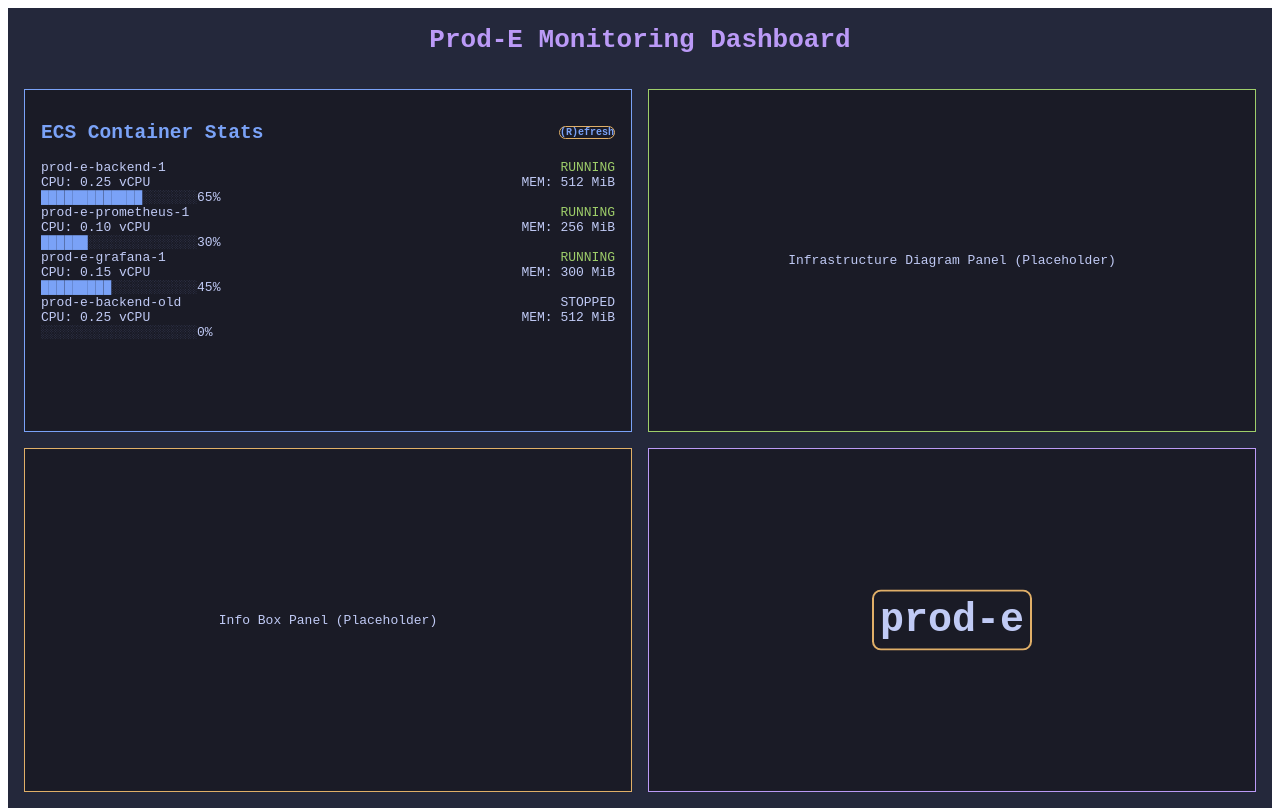
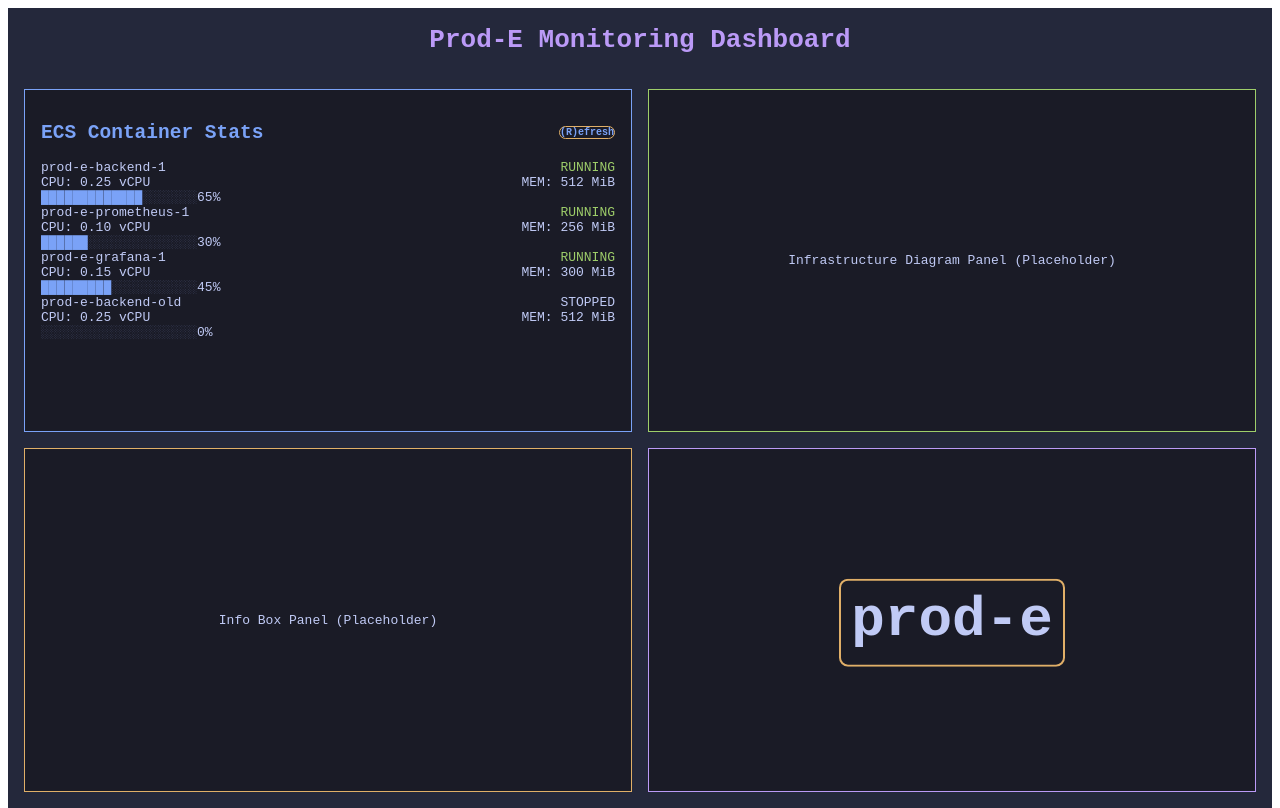
Before and after one commit to walt-port/prod-e, a React (Vite) app in the folder frontend/: page / in a window 1280 px wide. Built offline with nearby package versions, Linux system fonts and the light colour scheme; a web font is replaced by a local one.

Commit message:
feat(logo): Fine-tune vertical alignment of SVG border

```diff
--- a/frontend/src/components/AnimatedLogo.tsx
+++ b/frontend/src/components/AnimatedLogo.tsx
@@ -13,8 +13,8 @@ const AnimatedLogo: React.FC = () => {
   useEffect(() => {
     if (textRef.current) {
       const { offsetWidth, offsetHeight } = textRef.current;
-      // Reduce padding for less space around text
-      const padding = 8;
+      // Restore padding to 12
+      const padding = 12;
       setSvgSize({
         width: offsetWidth + padding * 2,
         height: offsetHeight + padding * 2,
@@ -25,11 +25,11 @@ const AnimatedLogo: React.FC = () => {
   return (
     // Outer container - Keep relative inline-block
     <div className="relative inline-block">
-      {/* SVG container - Center using absolute positioning + transforms */}
+      {/* SVG container - Adjust vertical alignment */}
       <svg
         width={svgSize.width}
         height={svgSize.height}
-        className="absolute top-1/2 left-1/2 -translate-x-1/2 -translate-y-1/2"
+        className="absolute top-[49%] left-1/2 -translate-x-1/2 -translate-y-[47%]"
       >
         {/* Animated border rectangle - Revert position/size changes */}
         <rect
@@ -50,7 +50,7 @@ const AnimatedLogo: React.FC = () => {
       <div
         ref={textRef}
         className="font-hermit text-[#c0caf5] cursor-pointer inline-block relative z-10" // Added z-10 to be above SVG
-        style={{ fontSize: '2.5rem', fontWeight: 'bold' }}
+        style={{ fontSize: '3.5rem', fontWeight: 'bold' }} // Increased font size
         onClick={toggleEgg}
       >
         <span>prod-</span>
```
